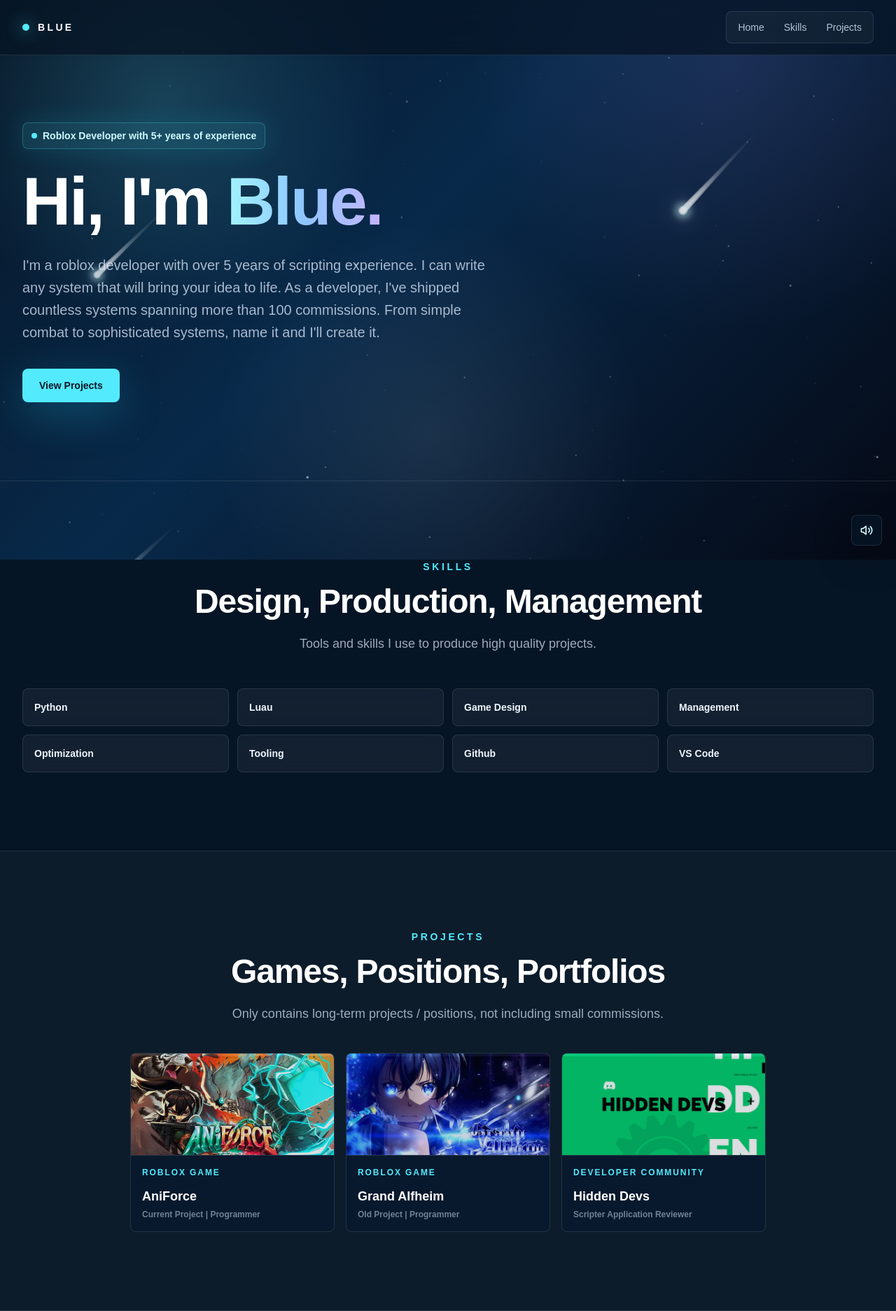
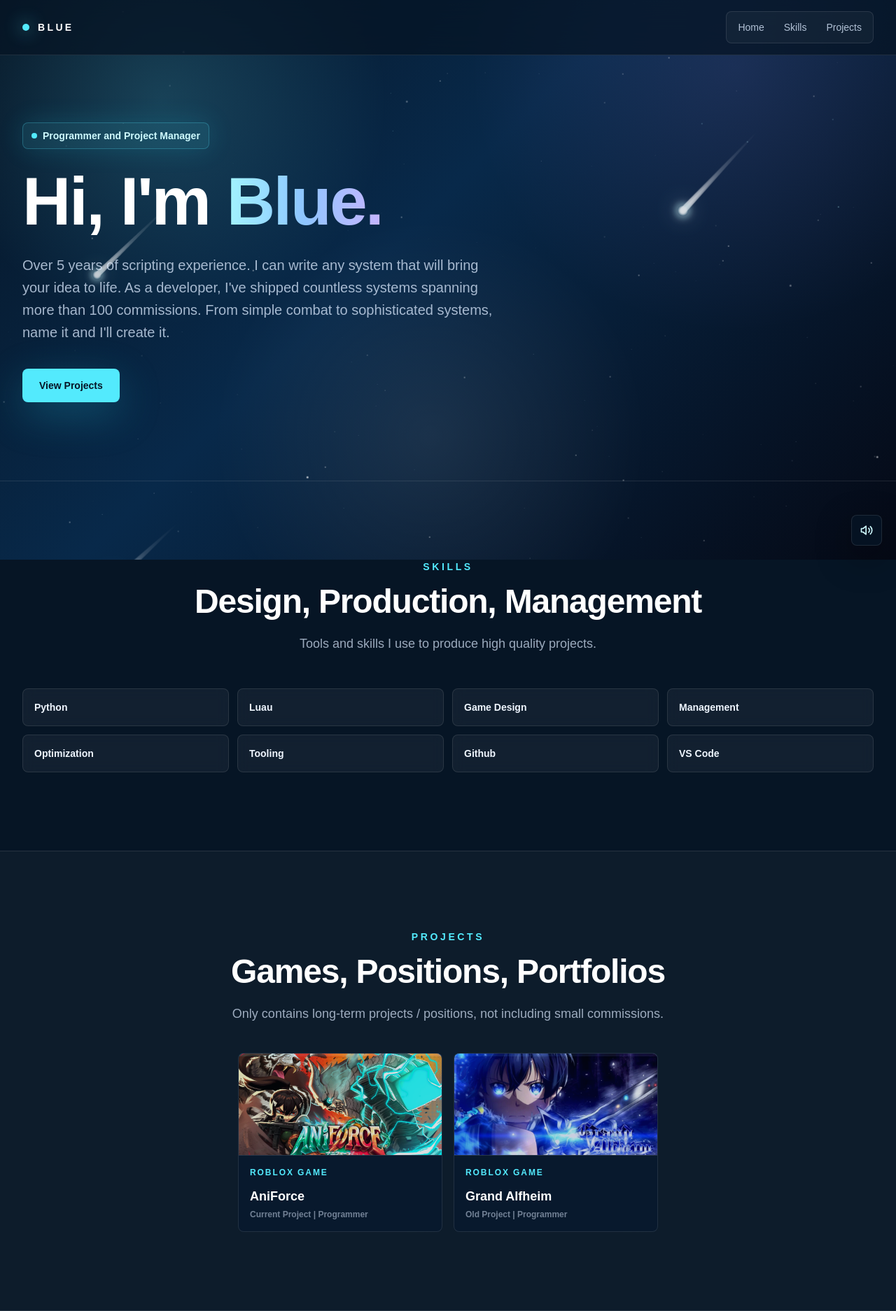
Before and after one commit to qw3rblue/blue-portfolio, a Next.js app: page / in a window 1280 px wide. Shown: the whole page at 70% size. Built offline with nearby package versions, Linux system fonts and the light colour scheme.

Commit message:
refactor: clean

```diff
--- a/app/components/portfolio.tsx
+++ b/app/components/portfolio.tsx
@@ -4,11 +4,11 @@ import { MeteorShowerBackground } from "./meteor-shower-background";
 const content = {
   brand: "Blue",
   hero: {
-    badge: "Roblox Developer with 5+ years of experience",
+    badge: "Programmer and Project Manager",
     intro: "Hi, I'm",
     name: "Blue.",
     description:
-      "I'm a roblox developer with over 5 years of scripting experience. I can write any system that will bring your idea to life. As a developer, I've shipped countless systems spanning more than 100 commissions. From simple combat to sophisticated systems, name it and I'll create it.",
+      "Over 5 years of scripting experience. I can write any system that will bring your idea to life. As a developer, I've shipped countless systems spanning more than 100 commissions. From simple combat to sophisticated systems, name it and I'll create it.",
     button: "View Projects",
   },
   sections: {
@@ -63,18 +63,7 @@ const content = {
         alt: "Grand Alfheim project preview",
       },
       description: "",
-    },
-    {
-      name: "Hidden Devs",
-      type: "Developer Community",
-      status: "Scripter Application Reviewer",
-      href: "https://hiddendevs.com/",
-      image: {
-        src: "/hd.jpg",
-        alt: "HD",
-      },
-      description: "",
-    },
+    }
   ],
 };
 
```
